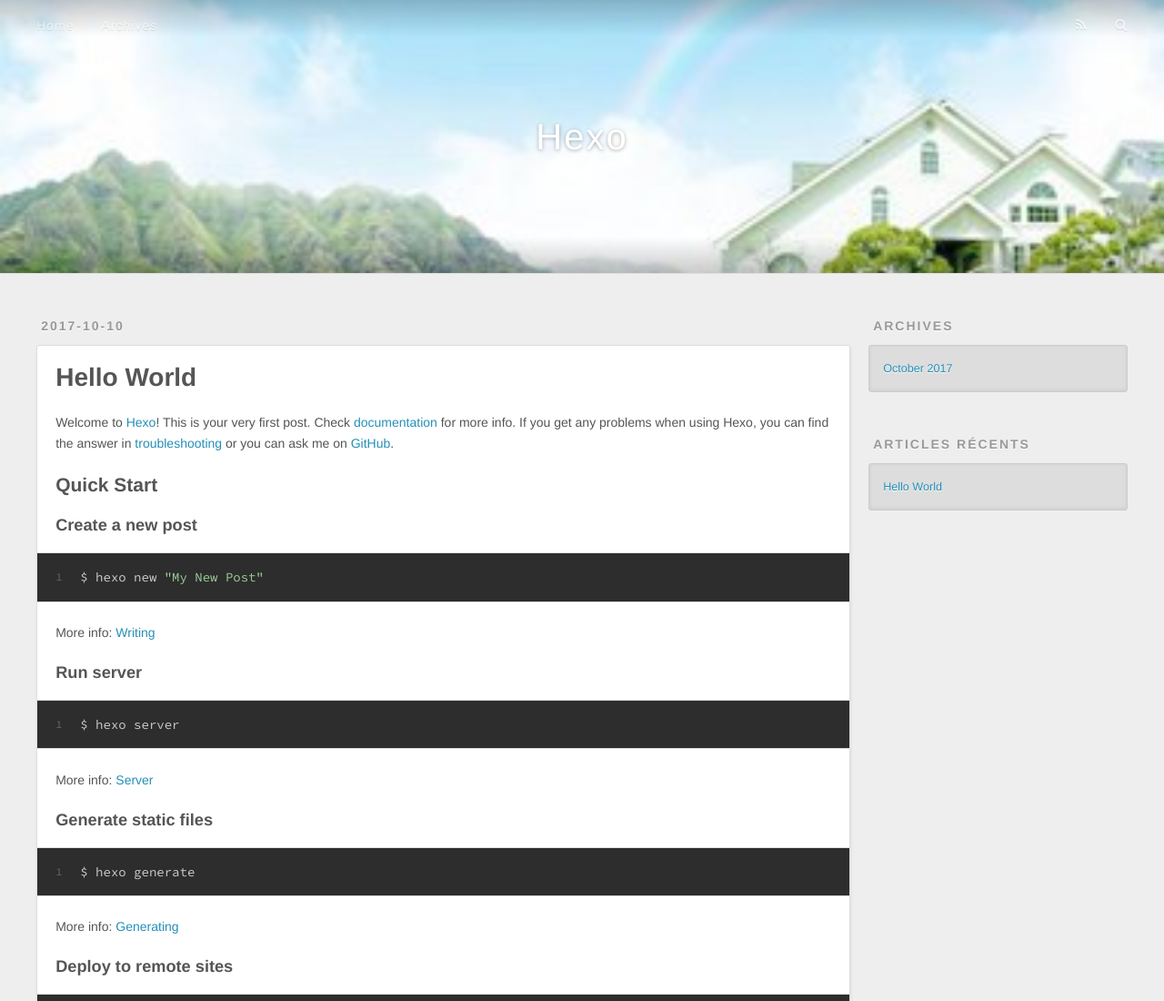
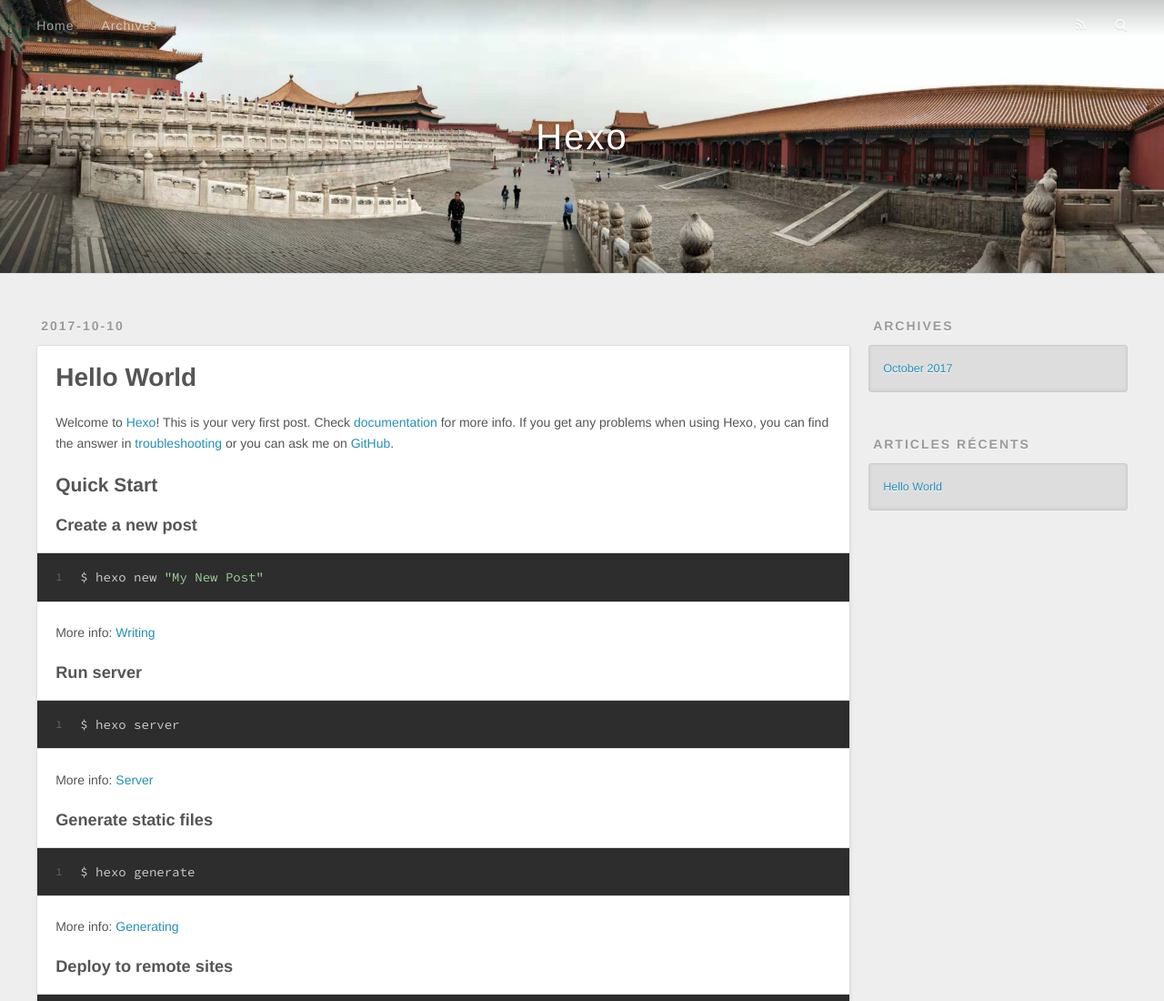
Before and after one commit to sham-rock/sham-rock.github.io, a website: page index.html in a window 1280 px wide. Shown: the top 1100 px of the page at 91% size. Drawn offline with nearby package versions, Linux system fonts and the light colour scheme.

Commit message:
banner修改

```diff
--- a/css/style.css
+++ b/css/style.css
@@ -401,7 +401,7 @@
     left: 0;
     width: 100%;
     height: 100%;
-    background: url("images/myBlog.jpg") center #000;
+    background: url("images/myBlog.jpeg") center #000;
     -webkit-background-size: cover;
     -moz-background-size: cover;
     background-size: cover;
```
Also changed, not shown: css/images/myBlog.jpeg (added), css/images/myBlog.jpg (deleted), 3 other files.
